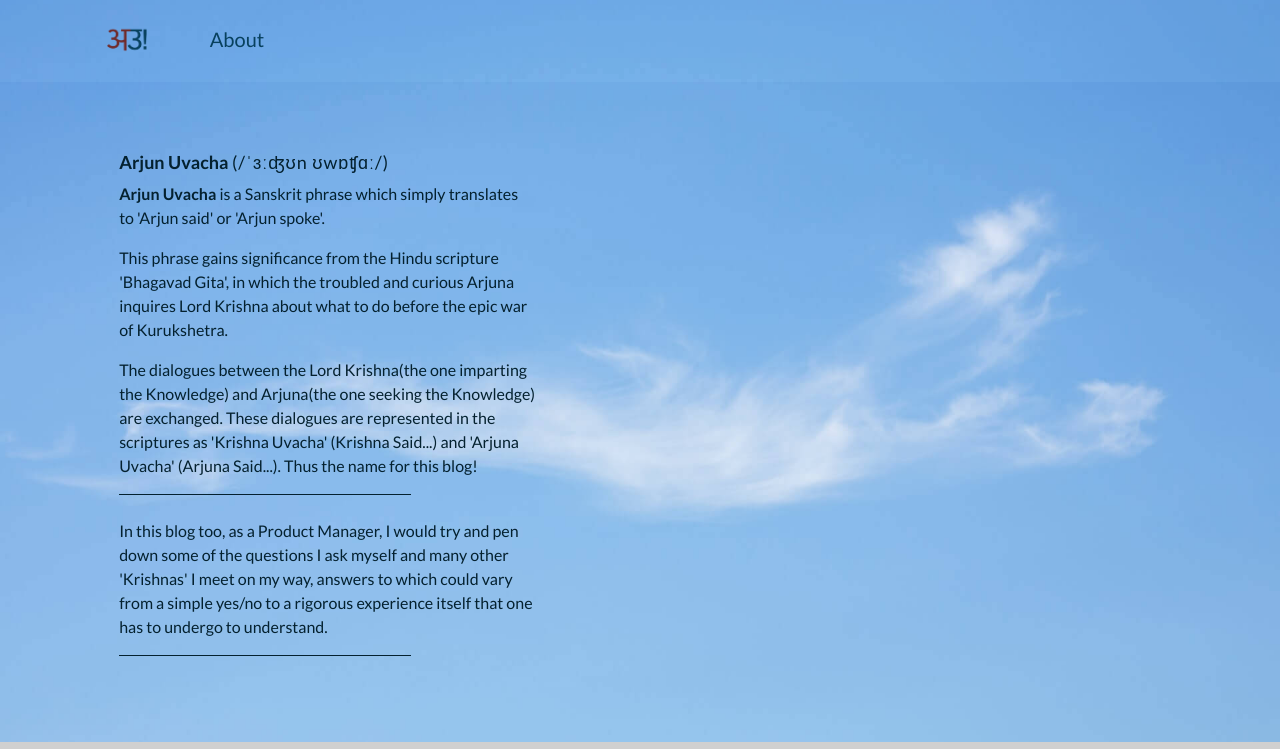
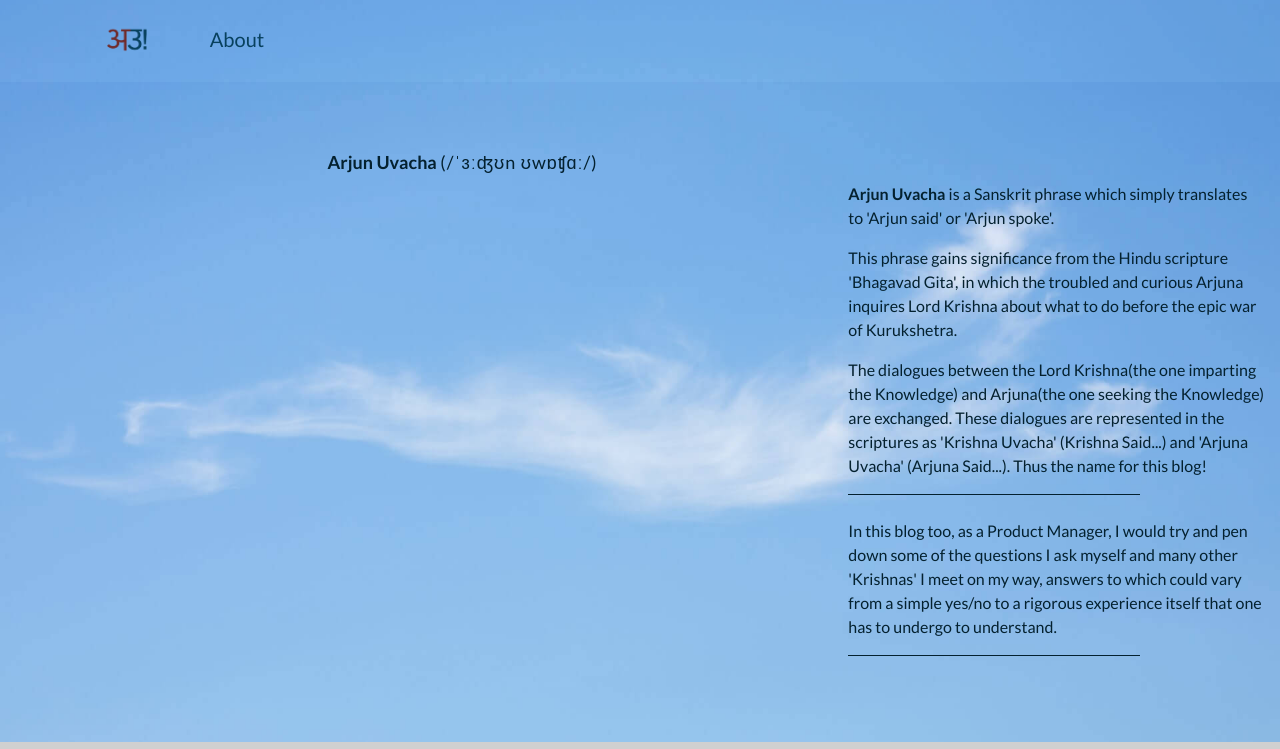
Before and after one commit to harisharjun/arjunuvacha-old, a plain HTML site: page about/index.html in a window 1280 px wide. Shown: the top 749 px of the page. Drawn offline with nearby package versions, Linux system fonts and the light colour scheme; some icons are missing.

Commit message:
added about index

```diff
--- a/about/index.html
+++ b/about/index.html
@@ -48,8 +48,8 @@
         <!-- Hero Banner Image -->
         <section class="container-fluid no-gutters home-hero-banner-about">
             <div class="row no-gutters arjun-uvacha-intro">
-                <div class="col-1 col-lg-1"></div>
-                <div class="col-11 col-lg-4">
+                <div class="col-1 col-sm-3"></div>
+                <div class="col-10 col-sm-6">
                     <h6 style="font-size: 18px;"><b>Arjun Uvacha</b> <span style="letter-spacing: 1px;">(/ˈɜːʤʊn ʊwɒʧɑː/)</span></h6>
                 </div>
                 <div class="col-lg-7"></div>
```
